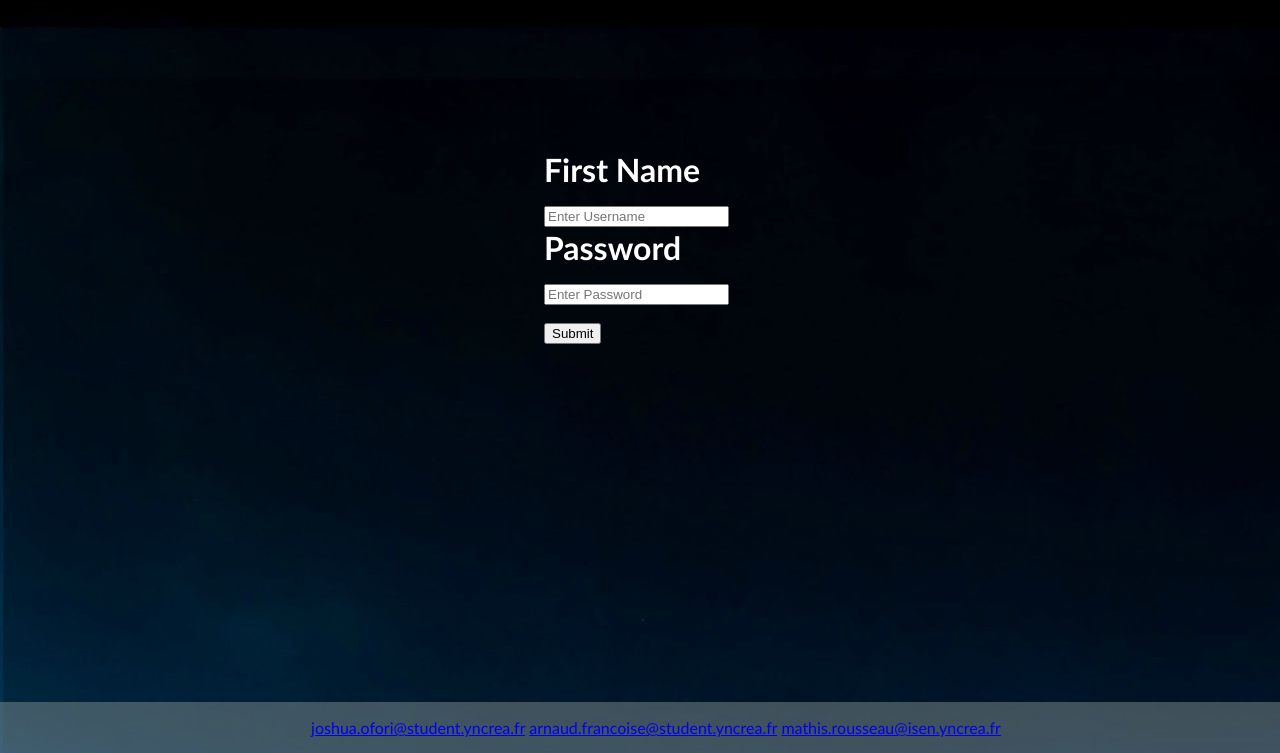
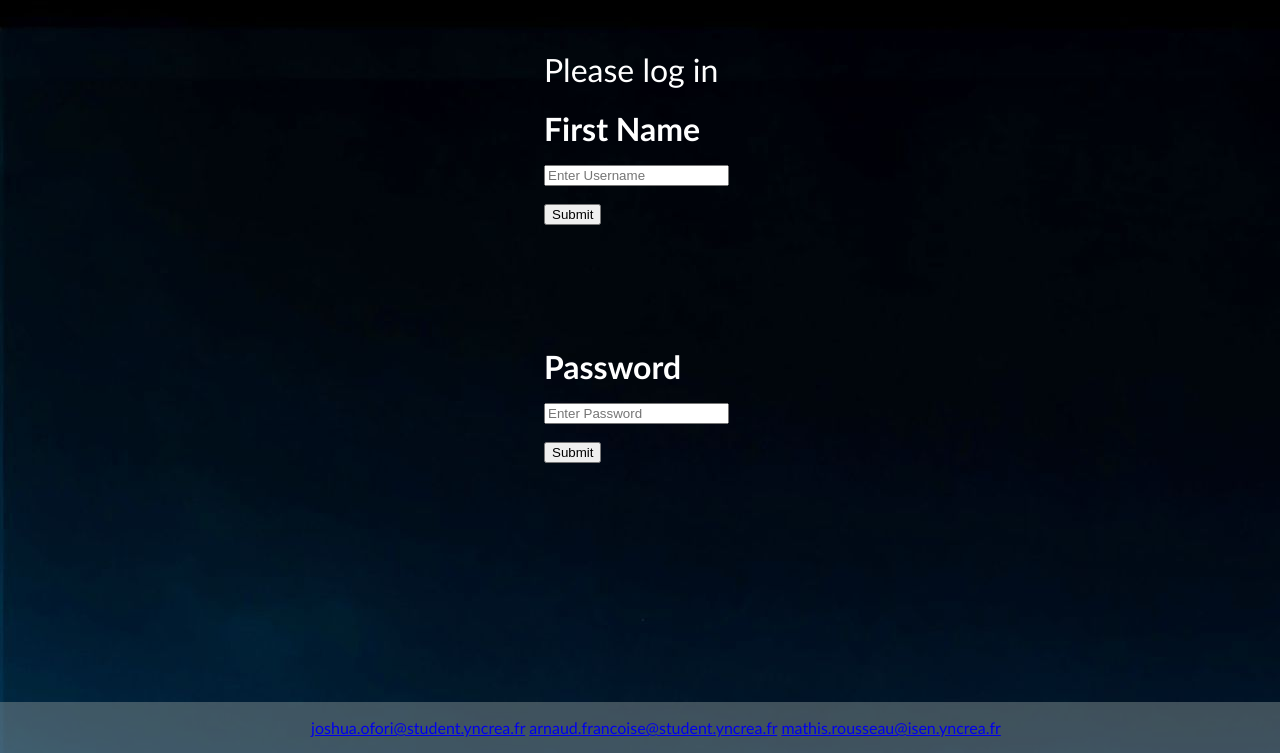
Before and after one commit to TheYoolo974/Projetweb_J_and_A, a PHP site: page / in a window 1280 px wide. Shown: the part 47-800 px from the top of the page. Run offline with PHP 8.4, Linux system fonts and the light colour scheme; data comes from the database, SQL or seed files in the repository.

Commit message:
New design 2

```diff
--- a/static/css/styles.css
+++ b/static/css/styles.css
@@ -50,15 +50,38 @@ footer {
     display: inline-block;
 
 }
+.homecontent{
+    padding-top : 50px;
+    font-size: xx-large;
+    padding-bottom : 20px;
+    margin: auto;
 
+    width:20em
+}
 .questioncontent{
+    font-weight:bold;
+    color: #006eff;
     padding-top : 50px;
+
     display: inline-block;
+
     padding-bottom : 121px;
+
 }
 
-.logincontent{
-    padding-top : 150px;
+.logincontent0{
+    padding-top : 50px;
+    font-size: xx-large;
+    padding-bottom : 20px;
+    margin-left: auto;
+    margin-right: auto;
+    width: 6em
+
+
+}
+
+.logincontent1{
+
     font-size: xx-large;
     padding-bottom : 121px;
     margin-left: auto;
@@ -67,3 +90,14 @@ footer {
 
 
 }
+
+.logincontent2{
+
+    font-size: xx-large;
+    padding-bottom : 121px;
+    margin-left: auto;
+    margin-right: auto;
+    width: 6em
+
+
+}
--- a/template/account_page.php
+++ b/template/account_page.php
@@ -10,13 +10,29 @@
 
 <body>
 <?php include("template/header.php"); ?>
-    <section class="logincontent">
+<section class="logincontent0">
+<p><font color="white">Please log in</font></p>
+</section>
+    <section class="logincontent1">
+    <form  action="index.php?page=account_page.php" method="post">
 
-    <form  action="index.php?page=account_page.php" method="post">
         <div class="container">
           <label for="lastname"><b>First Name</b></label>
           <input type="text" placeholder="Enter Username" name="lastname" required>
           <br>
+
+
+
+          <input type="submit" name="submit">
+
+        </div>
+      </form>
+      </section>
+      <section class="logincontent2">
+      <form  action="index.php?page=account_page.php" method="post">
+
+        <div class="container">
+
 
           <label for="psw"><b>Password</b></label>
           <input type="password" placeholder="Enter Password" name="password" required>
--- a/template/home.php
+++ b/template/home.php
@@ -10,10 +10,10 @@
 
 <body>
 <?php include("template/header.php"); ?>
-    <section>
+    <section class="homecontent">
 
-<p>Bonjour, bienvenue sur notre site</p>
-
+<p>Welcome to our website</p>
+</section>
 
 <?php include('template/footer.php'); ?>
   </body>
```
